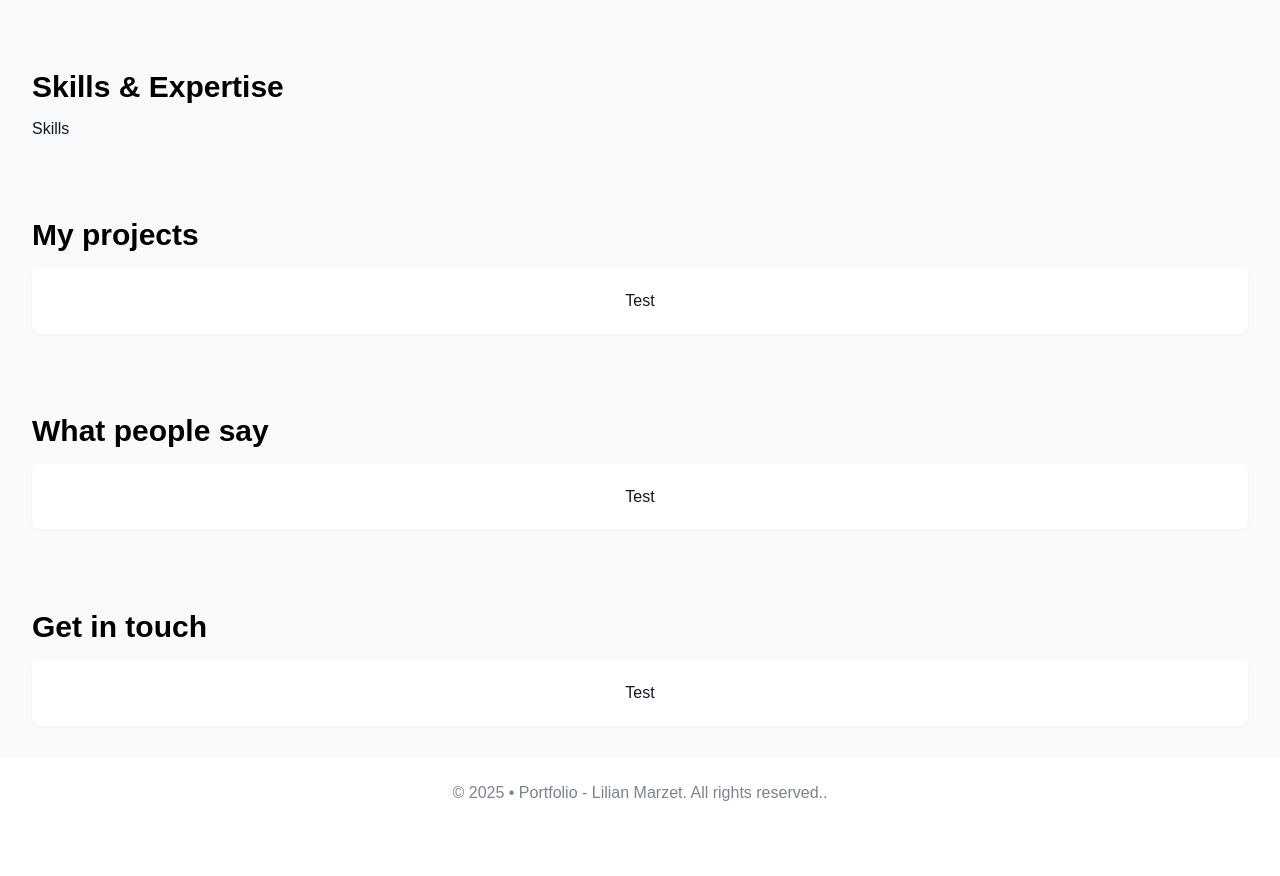
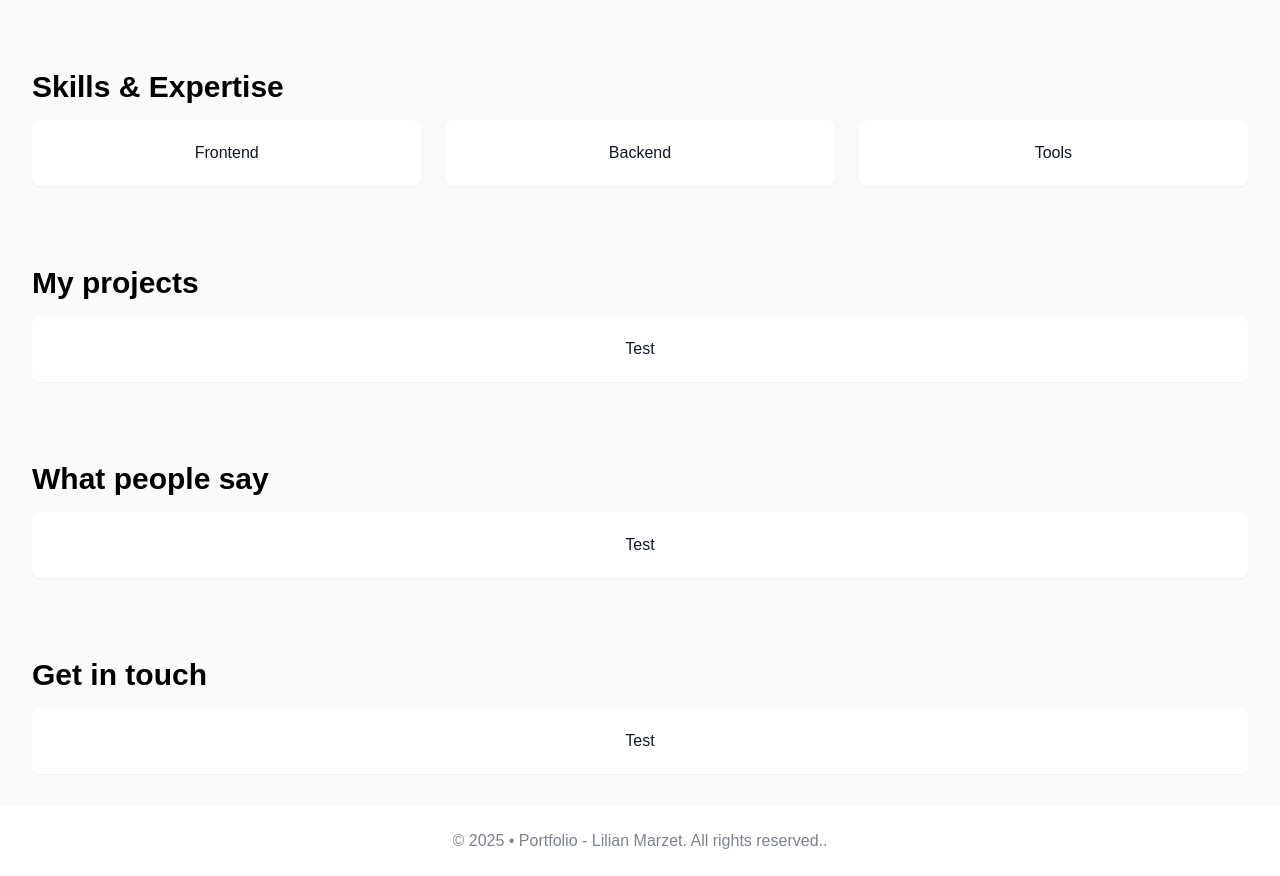
Before and after one commit to LilianMrzt/portfolio-react, a React (Create React App) app: page / in a window 1280 px wide. Shown: the part 1440-2316 px from the top of the page. Before the commit the page ends 2268 px from the top, so only its background shows below. Built offline with nearby package versions, Linux system fonts and the light colour scheme.

Commit message:
[FEAT] Déplacement des interfaces pour correspondre au chemins des composant

```diff
--- a/src/ui/components/blocs/views/landing-screen/SkillsSection.tsx
+++ /dev/null
@@ -1,18 +0,0 @@
-import React, { type ReactNode } from 'react'
-import Section from '@components/common/layout/Section'
-import Text from '@components/common/text/Text'
-
-const SkillsSection = (): ReactNode => {
-    return (
-        <Section
-            label={'Skills & Expertise'}
-            id={'skill-section'}
-        >
-            <Text>
-                Skills
-            </Text>
-        </Section>
-    )
-}
-
-export default SkillsSection
--- /dev/null
+++ b/src/ui/components/blocs/views/landing-screen/skills-section/SkillsSection.tsx
@@ -0,0 +1,36 @@
+import React, { type ReactNode } from 'react'
+import Section from '@components/common/layout/Section'
+import Text from '@components/common/text/Text'
+import Grid from '@components/common/layout/Grid'
+import Card from '@components/common/Card'
+
+const SkillsSection = (): ReactNode => {
+    return (
+        <Section
+            label={'Skills & Expertise'}
+            id={'skill-section'}
+        >
+            <Grid>
+                <Card>
+                    <Text>
+                        Frontend
+                    </Text>
+                </Card>
+                <Card>
+                    <Text>
+                        Backend
+                    </Text>
+
+                </Card>
+                <Card>
+                    <Text>
+                        Tools
+                    </Text>
+
+                </Card>
+            </Grid>
+        </Section>
+    )
+}
+
+export default SkillsSection
--- a/src/ui/components/blocs/views/profile-screen/skills-section/components/SkillMasteryBar.tsx
+++ b/src/ui/components/blocs/views/profile-screen/skills-section/components/SkillMasteryBar.tsx
@@ -4,7 +4,7 @@ import { darkenColor } from '@utils/ColorUtils'
 import theme from '@constants/Theme'
 import {
     type SkillMasteryBarProps
-} from '@interfaces/components/blocs/views/landing-screen/skills-section/components/SkillMasteryBarProps'
+} from '@interfaces/components/blocs/views/profile-screen/skills-section/components/SkillMasteryBarProps'
 
 const SkillMasteryBar: FC<SkillMasteryBarProps> = ({
     mastery
--- a/src/ui/components/blocs/views/profile-screen/skills-section/components/SkillsCard.tsx
+++ b/src/ui/components/blocs/views/profile-screen/skills-section/components/SkillsCard.tsx
@@ -7,7 +7,7 @@ import SubTitle from '@components/common/text/SubTitle'
 import SkillMasteryBar from '@components/blocs/views/profile-screen/skills-section/components/SkillMasteryBar'
 import {
     type SkillsCardProps
-} from '@interfaces/components/blocs/views/landing-screen/skills-section/components/SkillsCardProps'
+} from '@interfaces/components/blocs/views/profile-screen/skills-section/components/SkillsCardProps'
 import SkillsMasteryIndicator
     from '@components/blocs/views/profile-screen/skills-section/components/SkillsMasteryIndicator'
 import theme from '@constants/Theme'
--- a/src/ui/components/blocs/views/profile-screen/skills-section/components/SkillsMasteryIndicator.tsx
+++ b/src/ui/components/blocs/views/profile-screen/skills-section/components/SkillsMasteryIndicator.tsx
@@ -2,7 +2,7 @@ import React, { type FC, type ReactNode } from 'react'
 import Text from '@components/common/text/Text'
 import {
     type SkillMasteryIndicatorProps
-} from '@interfaces/components/blocs/views/landing-screen/skills-section/components/SkillMasteryIndicatorProps'
+} from '@interfaces/components/blocs/views/profile-screen/skills-section/components/SkillMasteryIndicatorProps'
 import './skills-mastery-indicator.css'
 import { type MasteryIndicatorObject } from '@interfaces/objects/front-objects/MasteryIndicatorObject'
 import theme from '@constants/Theme'
--- a/src/ui/components/blocs/views/profile-screen/skills-section/components/SkillsSectionCard.tsx
+++ b/src/ui/components/blocs/views/profile-screen/skills-section/components/SkillsSectionCard.tsx
@@ -7,7 +7,7 @@ import Grid from '@components/common/layout/Grid'
 import Card from '@components/common/Card'
 import {
     type SkillsSectionCardProps
-} from '@interfaces/components/blocs/views/landing-screen/skills-section/components/SkillsSectionCardProps'
+} from '@interfaces/components/blocs/views/profile-screen/skills-section/components/SkillsSectionCardProps'
 import SkillsCard from '@components/blocs/views/profile-screen/skills-section/components/SkillsCard'
 import Button from '@components/common/pressable/Button'
 import { useWindowSize } from '@hooks/useWindowSize'
--- a/src/ui/views/LandingScreen.tsx
+++ b/src/ui/views/LandingScreen.tsx
@@ -7,7 +7,7 @@ import MyProjectsLandingScreenSection from '@components/blocs/views/landing-scre
 import TestimonialsSection from '@components/blocs/views/landing-screen/TestimonialsSection'
 import ParallaxCircle from '@components/common/ParallaxCircle'
 import { useWindowSize } from '@hooks/useWindowSize'
-import SkillsSection from '@components/blocs/views/landing-screen/SkillsSection'
+import SkillsSection from '@components/blocs/views/landing-screen/skills-section/SkillsSection'
 
 const LandingScreen = (): ReactNode => {
     const { width, height } = useWindowSize()
```
Also changed, not shown: src/interfaces/components/blocs/views/profile-screen/skills-section/components/SkillMasteryBarProps.ts (renamed from src/interfaces/components/blocs/views/landing-screen/skills-section/components/SkillMasteryBarProps.ts), src/interfaces/components/blocs/views/profile-screen/skills-section/components/SkillMasteryIndicatorProps.ts (renamed from src/interfaces/components/blocs/views/landing-screen/skills-section/components/SkillMasteryIndicatorProps.ts), src/interfaces/components/blocs/views/profile-screen/skills-section/components/SkillsCardProps.ts (renamed from src/interfaces/components/blocs/views/landing-screen/skills-section/components/SkillsCardProps.ts), src/interfaces/components/blocs/views/profile-screen/skills-section/components/SkillsSectionCardProps.ts (renamed from src/interfaces/components/blocs/views/landing-screen/skills-section/components/SkillsSectionCardProps.ts).
